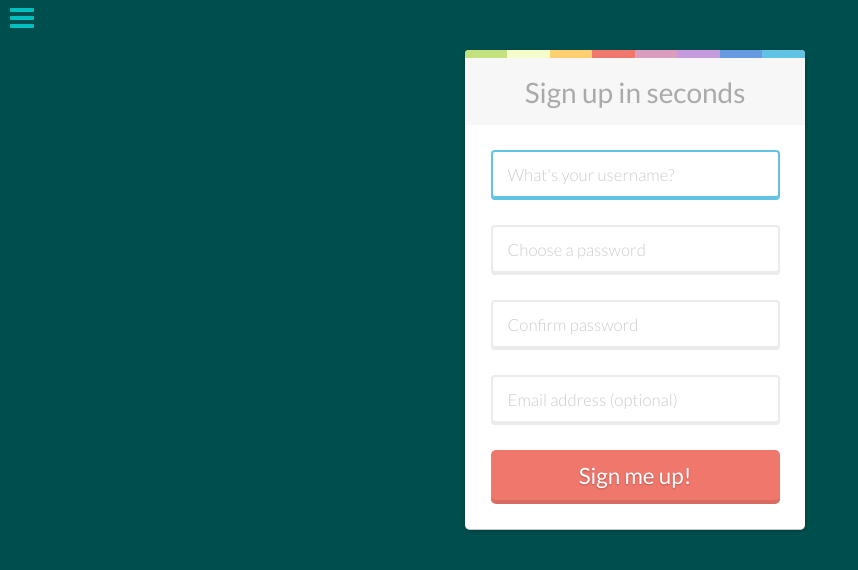
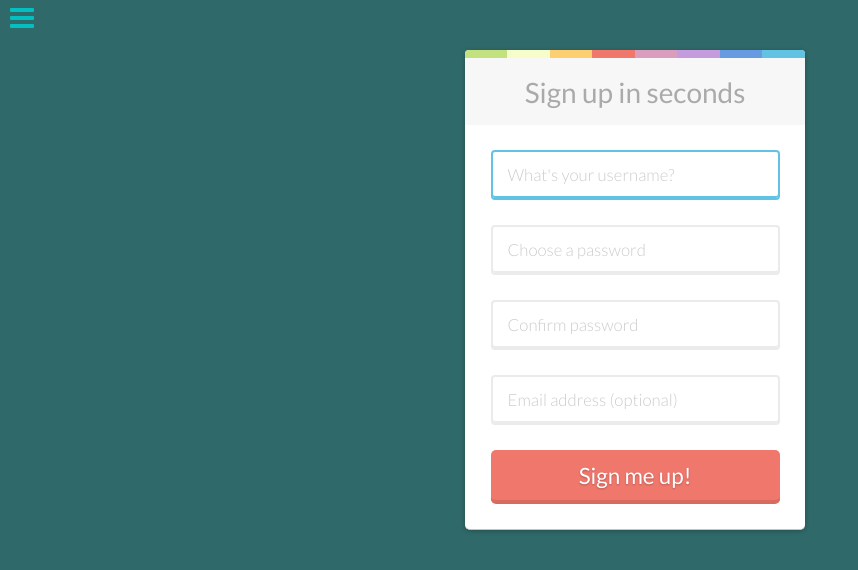
Before and after one commit to alexampersander/based, a Node server app: page /signup in a window 1280 px wide. Shown: the top 570 px of the page, without its empty margins (0-858 px from the left). Run offline with Node 20, Linux system fonts and the light colour scheme; style sheets or scripts are compiled from the project's sources; some libraries are stand-ins or nearby versions.

Commit message:
Okay, repo is back.

```diff
--- a/public/css/signup.css
+++ b/public/css/signup.css
@@ -38,7 +38,7 @@
   border-radius: 5px;
 }
 body {
-  background-color: #004f4f;
+  background-color: #306969;
 }
 #signuptitle {
   font-size: 2em;
--- a/public/css/signup.styl
+++ b/public/css/signup.styl
@@ -54,7 +54,7 @@ box-shadow()
     border-radius 5px
 
 body
-    background-color #004F4F
+    background-color #306969
 
 #signuptitle
     font-size 2em
--- a/public/signup.html
+++ b/public/signup.html
@@ -35,7 +35,7 @@
                         <input name="username" type="text" class="signupinput" placeholder="What's your username?" pattern="^[A-Za-z0-9]+(?:[ _-][A-Za-z0-9]+)*$" autofocus required>
                         <input name="password" type="password" class="signupinput" placeholder="Choose a password" required>
                         <input name="password2" type="password" class="signupinput" placeholder="Confirm password" required>
-                        <input name="email" type="email" class="signupinput" placeholder="Email address (optional)" required>
+                        <input name="email" type="email" class="signupinput" placeholder="Email address (optional)">
                         <input type="submit" value="Sign me up!" class="signupbutton">
                     </form>
                 </div>
```
